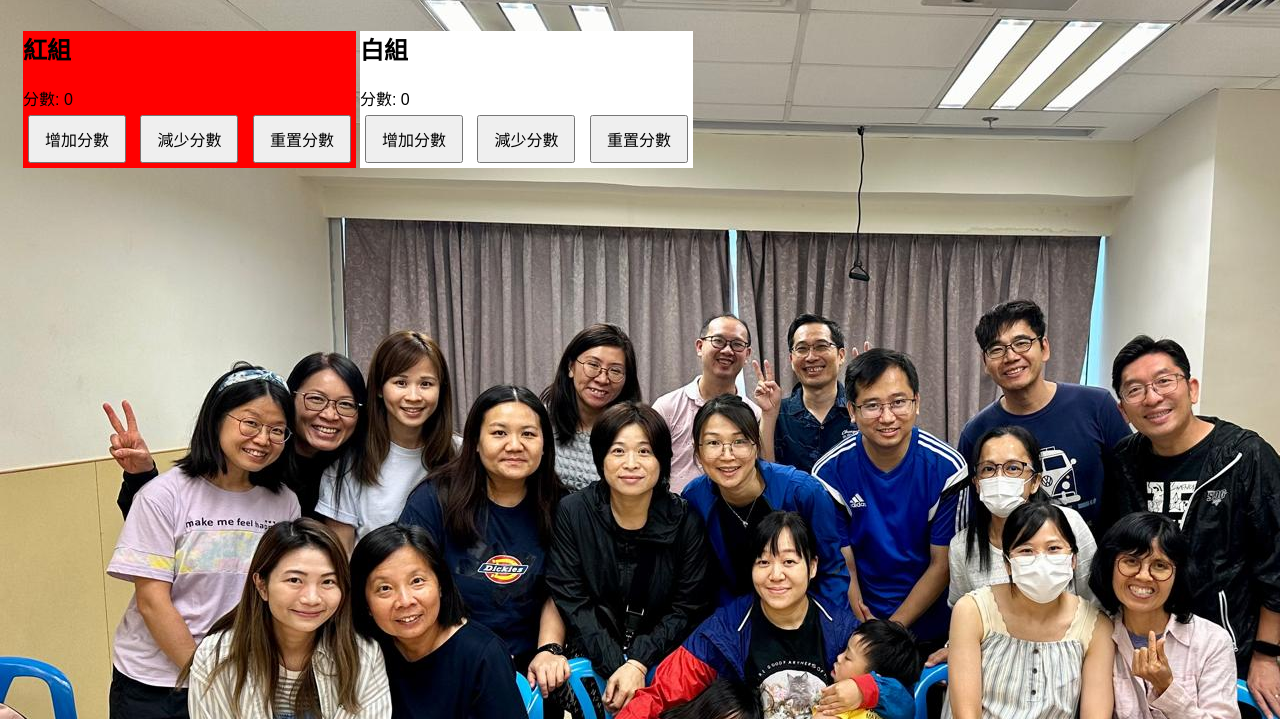
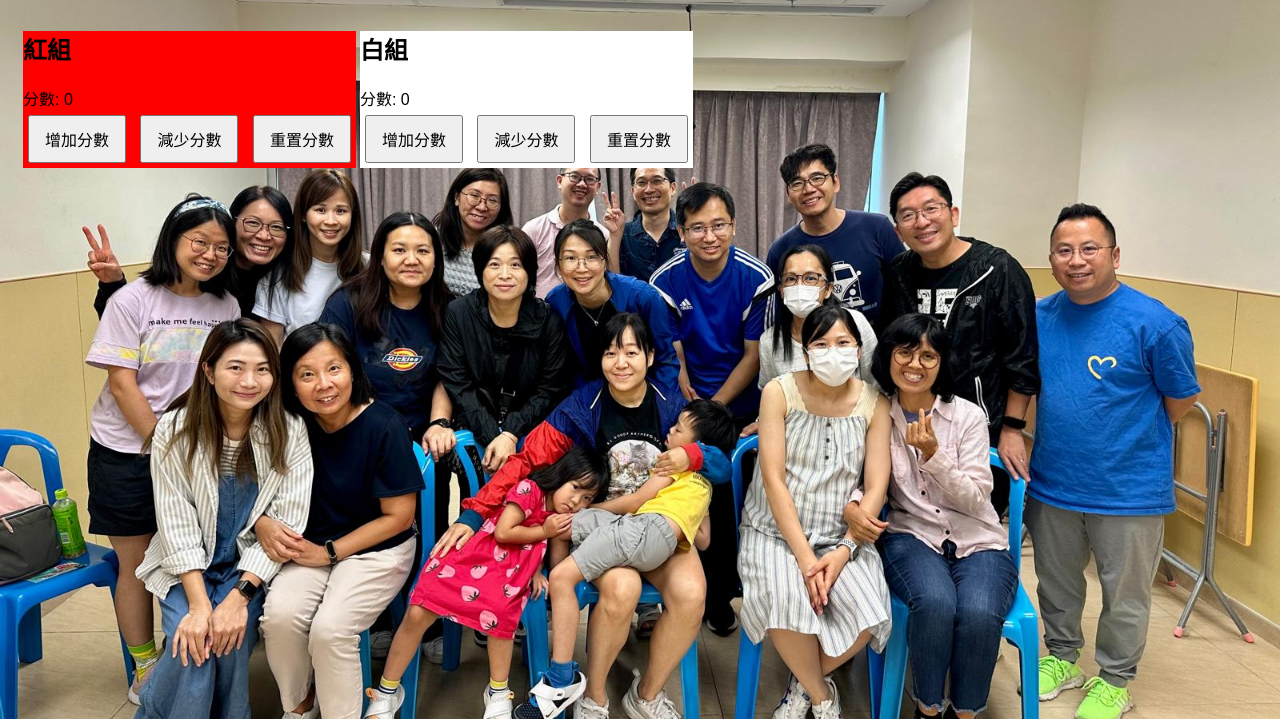
Before and after one commit to gerardh1/score_demo, a plain HTML site: page score.html in a window 1280 px wide. Shown: the part 81-800 px from the top of the page. Drawn offline with Linux system fonts and the light colour scheme.

Commit message:
Update score.html

```diff
--- a/score.html
+++ b/score.html
@@ -8,6 +8,8 @@
         body {
             font-family: Arial, sans-serif;
             margin: 20px;
+            background: url('image.jpg') no-repeat center center fixed;
+            background-size: cover;
         }
         .group {
             margin-bottom: 20px;
@@ -23,7 +25,7 @@
         }
     </style>
 </head>
-<body background="image.jpg">
+<body >
     <div style="color:white"><h1>紅白大賽計分系統</h1></div>
     <table>
         <Tr>
```
